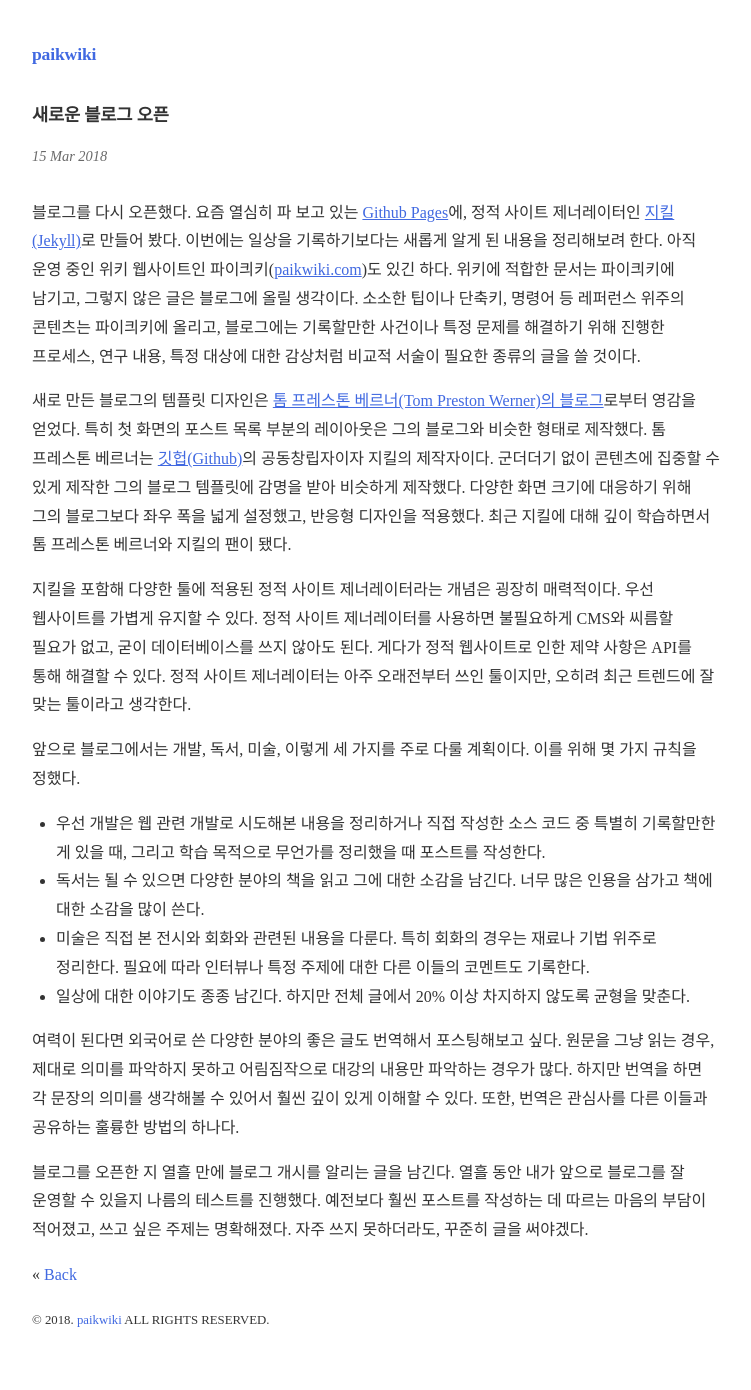
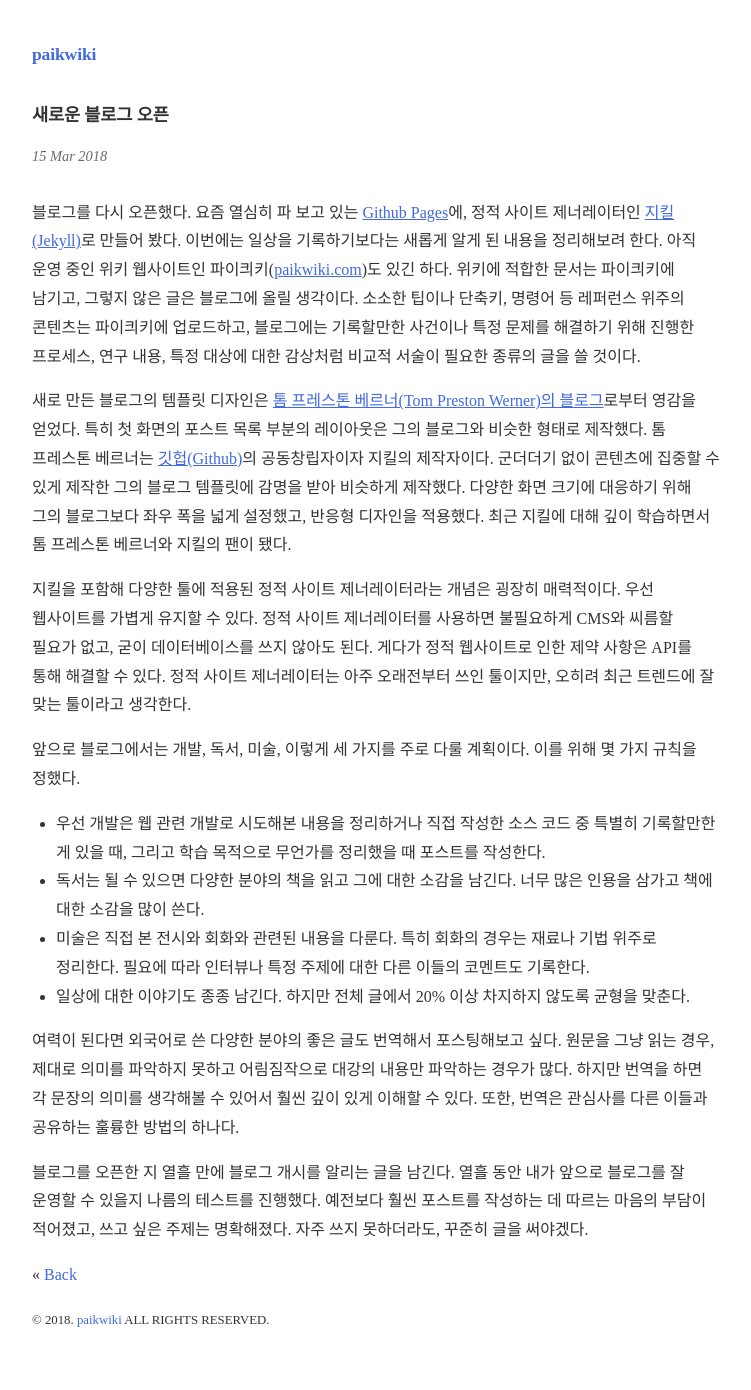
Before and after one commit to paikwiki/paikwiki.github.io, a Jekyll site: the page built from _posts/2018-03-15-blog-opening.md, in a window 1280 px wide. Shown: the whole page, without its empty margins (264-1015 px from the left). Built offline with Jekyll 4.4.1, drawn with Linux system fonts in a browser that asks for light colours; some web fonts are replaced.

Commit message:
Fix typo

```diff
--- a/_posts/2018-03-15-blog-opening.md
+++ b/_posts/2018-03-15-blog-opening.md
@@ -4,7 +4,7 @@ title: 새로운 블로그 오픈
 date: 2018-03-15
 ---
 
-블로그를 다시 오픈했다. 요즘 열심히 파 보고 있는 [Github Pages](https://pages.github.com/)에, 정적 사이트 제너레이터인 [지킬(Jekyll)](https://jekyllrb.com/)로 만들어 봤다. 이번에는 일상을 기록하기보다는 새롭게 알게 된 내용을 정리해보려 한다. 아직 운영 중인 위키 웹사이트인 파이킈키([paikwiki.com](http://paikwiki.com))도 있긴 하다. 위키에 적합한 문서는 파이킈키에 남기고, 그렇지 않은 글은 블로그에 올릴 생각이다. 소소한 팁이나 단축키, 명령어 등 레퍼런스 위주의 콘텐츠는 파이킈키에 올리고, 블로그에는 기록할만한 사건이나 특정 문제를 해결하기 위해 진행한 프로세스, 연구 내용, 특정 대상에 대한 감상처럼 비교적 서술이 필요한 종류의 글을 쓸 것이다.
+블로그를 다시 오픈했다. 요즘 열심히 파 보고 있는 [Github Pages](https://pages.github.com/)에, 정적 사이트 제너레이터인 [지킬(Jekyll)](https://jekyllrb.com/)로 만들어 봤다. 이번에는 일상을 기록하기보다는 새롭게 알게 된 내용을 정리해보려 한다. 아직 운영 중인 위키 웹사이트인 파이킈키([paikwiki.com](http://paikwiki.com))도 있긴 하다. 위키에 적합한 문서는 파이킈키에 남기고, 그렇지 않은 글은 블로그에 올릴 생각이다. 소소한 팁이나 단축키, 명령어 등 레퍼런스 위주의 콘텐츠는 파이킈키에 업로드하고, 블로그에는 기록할만한 사건이나 특정 문제를 해결하기 위해 진행한 프로세스, 연구 내용, 특정 대상에 대한 감상처럼 비교적 서술이 필요한 종류의 글을 쓸 것이다.
 
 새로 만든 블로그의 템플릿 디자인은 [톰 프레스톤 베르너(Tom Preston Werner)의 블로그](http://tom.preston-werner.com/)로부터 영감을 얻었다. 특히 첫 화면의 포스트 목록 부분의 레이아웃은 그의 블로그와 비슷한 형태로 제작했다. 톰 프레스톤 베르너는 [깃헙(Github)](http://github.com/)의 공동창립자이자 지킬의 제작자이다. 군더더기 없이 콘텐츠에 집중할 수 있게 제작한 그의 블로그 템플릿에 감명을 받아 비슷하게 제작했다. 다양한 화면 크기에 대응하기 위해 그의 블로그보다 좌우 폭을 넓게 설정했고, 반응형 디자인을 적용했다. 최근 지킬에 대해 깊이 학습하면서 톰 프레스톤 베르너와 지킬의 팬이 됐다.
 
```
